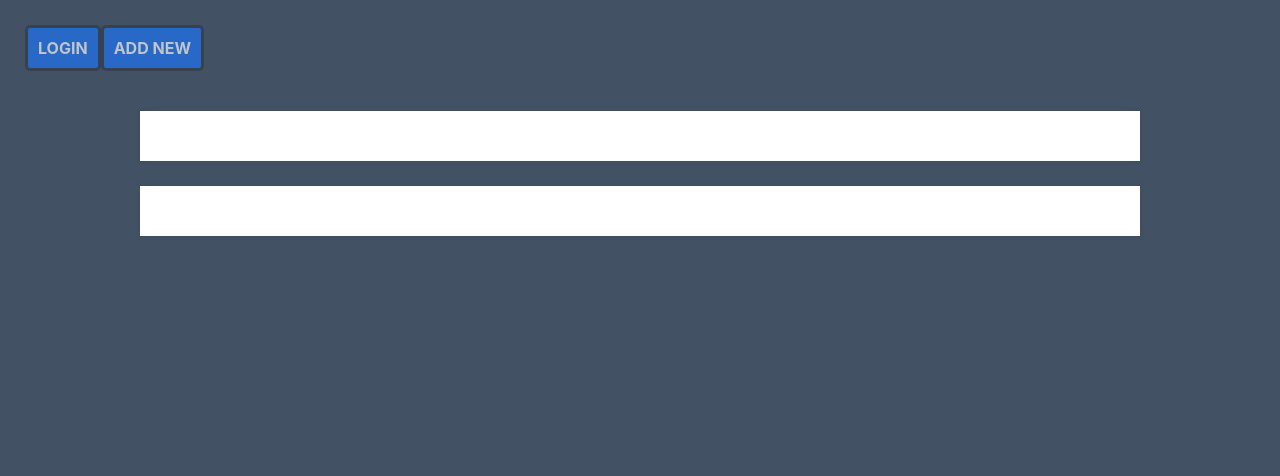
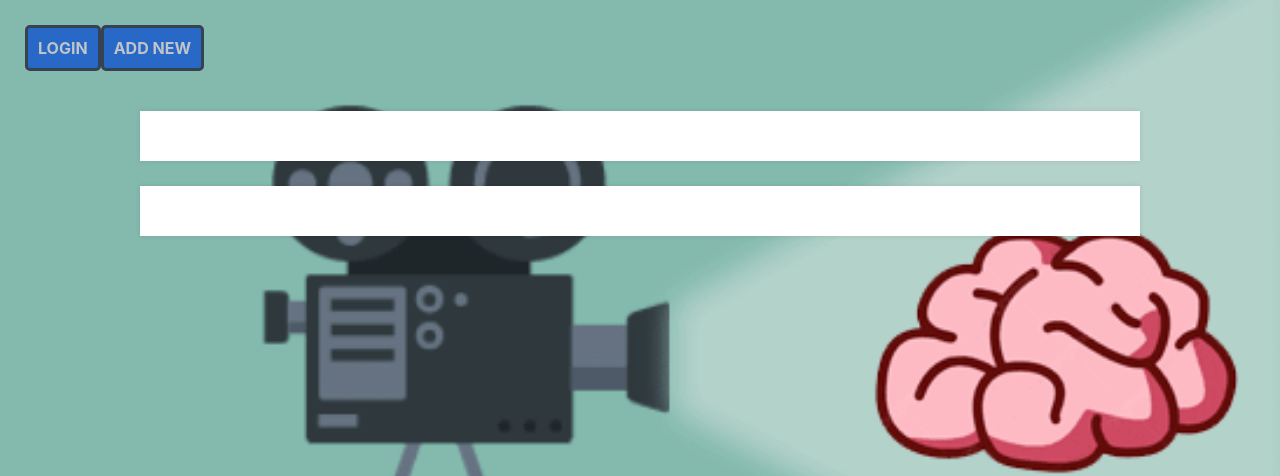
Before and after one commit to stevenanderson-git/BrainFilms, a Flask app: page / in a window 1280 px wide. Shown: the top 476 px of the page. Run offline with Flask 2, Linux system fonts and the light colour scheme; some libraries are stand-ins or nearby versions.

Commit message:
Added path for image background, css edited

```diff
--- a/static/style.css
+++ b/static/style.css
@@ -17,9 +17,10 @@
 
 
 body {
-
-  	background-color: #435165;
-
+	background-color: #435165;
+	background: url('/static/images/projectbrainprojector.gif');
+	background-repeat: no-repeat;
+	background-size: cover;
   	margin: 0;
 
 }
```
Also changed, not shown: static/images/projectbrainprojector.gif (added).
